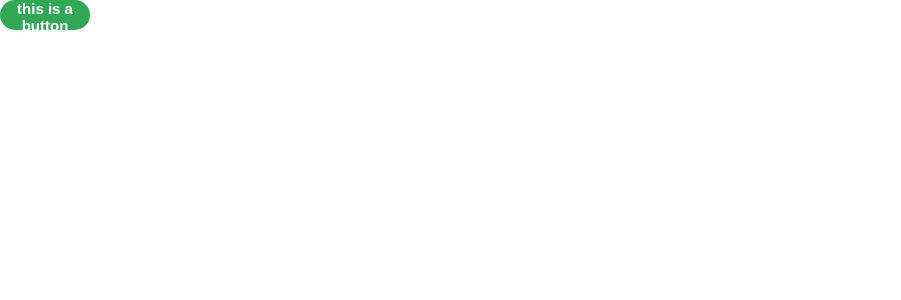
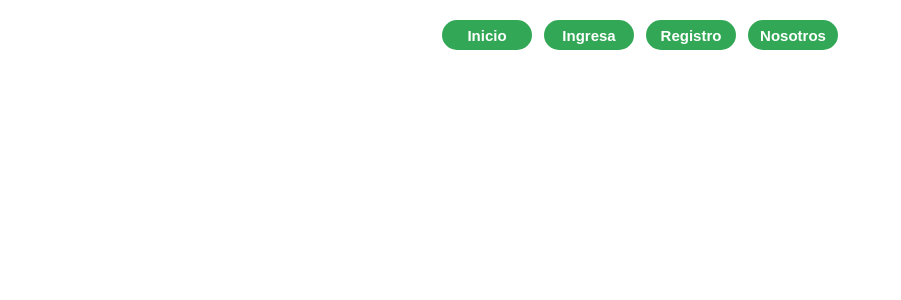
Before and after one commit to Montes01/my-buss-final, a Next.js app: page /home in a window 1280 px wide. Shown: the top 300 px of the page, without its empty margins (0-901 px from the left). Built offline with nearby package versions, Linux system fonts and the light colour scheme.

Commit message:
feat: started header in home page

```diff
--- /dev/null
+++ b/src/app/home/_home.scss
@@ -0,0 +1,7 @@
+.home-header {
+  display: flex;
+  width: 100%;
+  padding: 20px 0;
+  justify-content: center;
+  gap: 12px;
+}
--- a/src/app/home/page.tsx
+++ b/src/app/home/page.tsx
@@ -1,10 +1,16 @@
 import Button from "@/system-design/atoms/Button";
+import "./_home.scss";
 export default function Home() {
 
 
   return (
     <>
-      <Button content="this is a button"/>
+      <header className="home-header">
+        <Button content="Inicio" />
+        <Button content="Ingresa" />
+        <Button content="Registro" />
+        <Button content="Nosotros" />
+      </header>
     </>
   )
 }
```
Also changed, not shown: src/app/page.tsx (+7 -6 lines).
